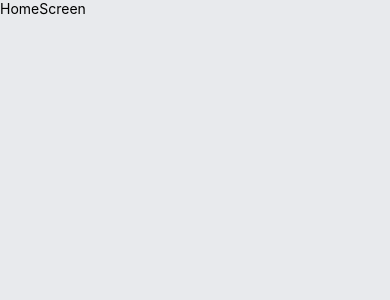
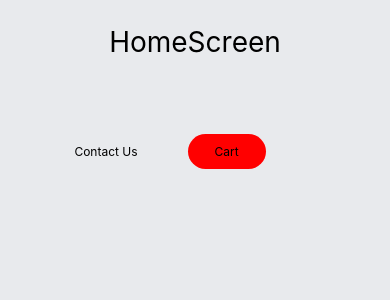
Before and after one commit to EddyShimwa/Toodle, a React Native app: screen / in a window 390 px wide. Shown: the top 300 px of the page. Built offline with nearby package versions, Linux system fonts and the light colour scheme.

Commit message:
aff navigations

```diff
--- a/components/HomeScreen.js
+++ b/components/HomeScreen.js
@@ -1,13 +1,48 @@
+//HomeScreen.js
+
 import React from "react";
-import { Text, View } from "react-native";
-
+import { Text, TouchableOpacity, View, StyleSheet } from "react-native";
 
 const HomeScreen = () => {
   return (
     <View>
-      <Text>HomeScreen</Text>
+      <Text style={styles.h1}>HomeScreen</Text>
+      <View style={styles.containerBtn}>
+        {/* <TouchableOpacity style={styles.btn}> */}
+          <Text style={styles.textBtn}>Contact Us</Text>
+        {/* </TouchableOpacity> */}
+        <TouchableOpacity style={styles.btn}>
+          <Text style={styles.textBtn}>Cart</Text>
+        </TouchableOpacity>
+      </View>
     </View>
   );
 };
 
+const styles = StyleSheet.create({
+  btn: {
+      alignItems: "center",
+      alignSelf: "center",
+      backgroundColor: "red",
+      borderRadius: 50,
+      margin: 50,
+      padding: 10,
+      width: "20%"
+  },
+  containerBtn: {
+      alignItems: "center",
+      display: "flex",
+      flexDirection: "row",
+      justifyContent: "center",
+  },
+  h1: {
+      fontSize: 28,
+      marginVertical: 25,
+      textAlign: "center",
+  },
+  textBtn: {
+      fontSize: 12
+  },
+});
+
 export default HomeScreen;
```
